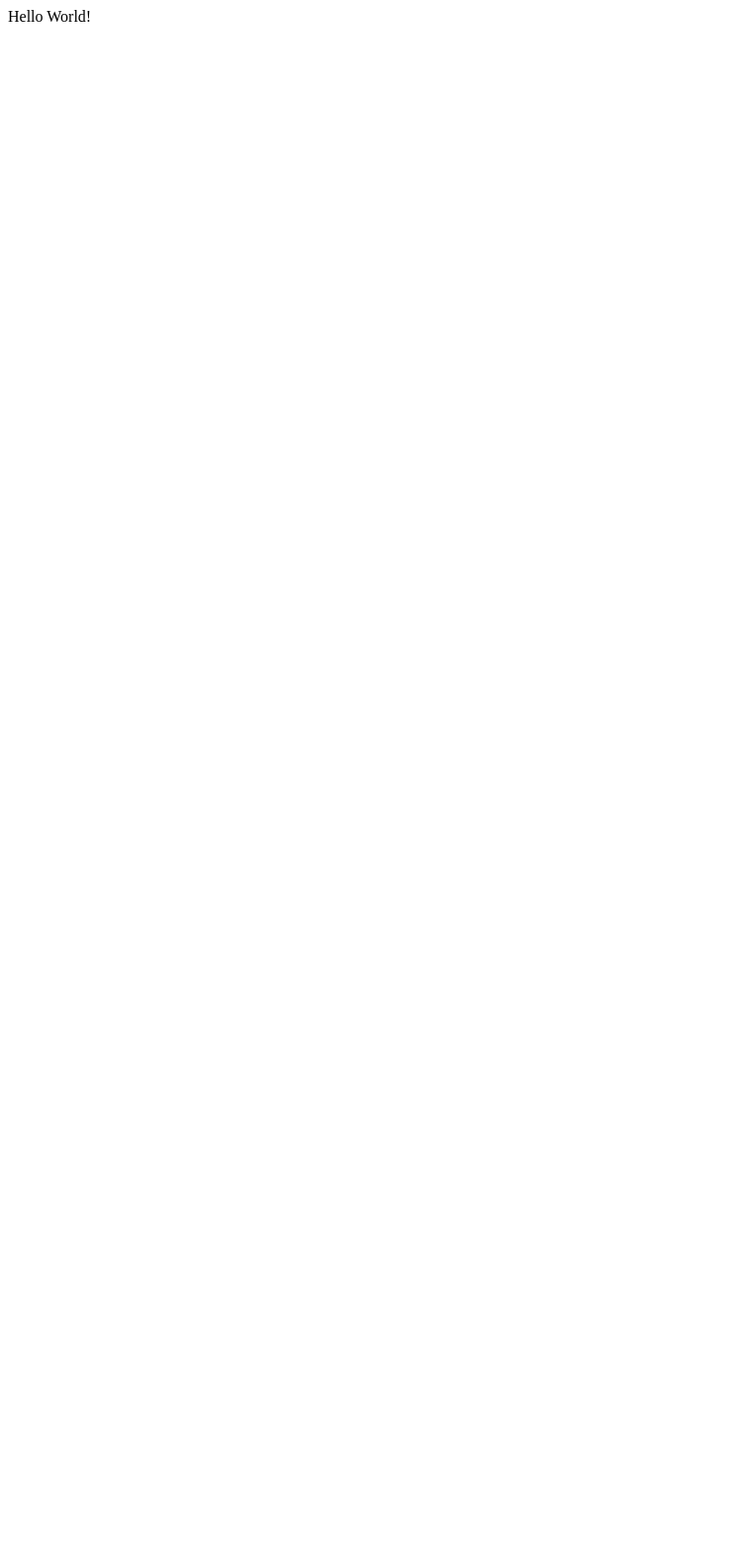
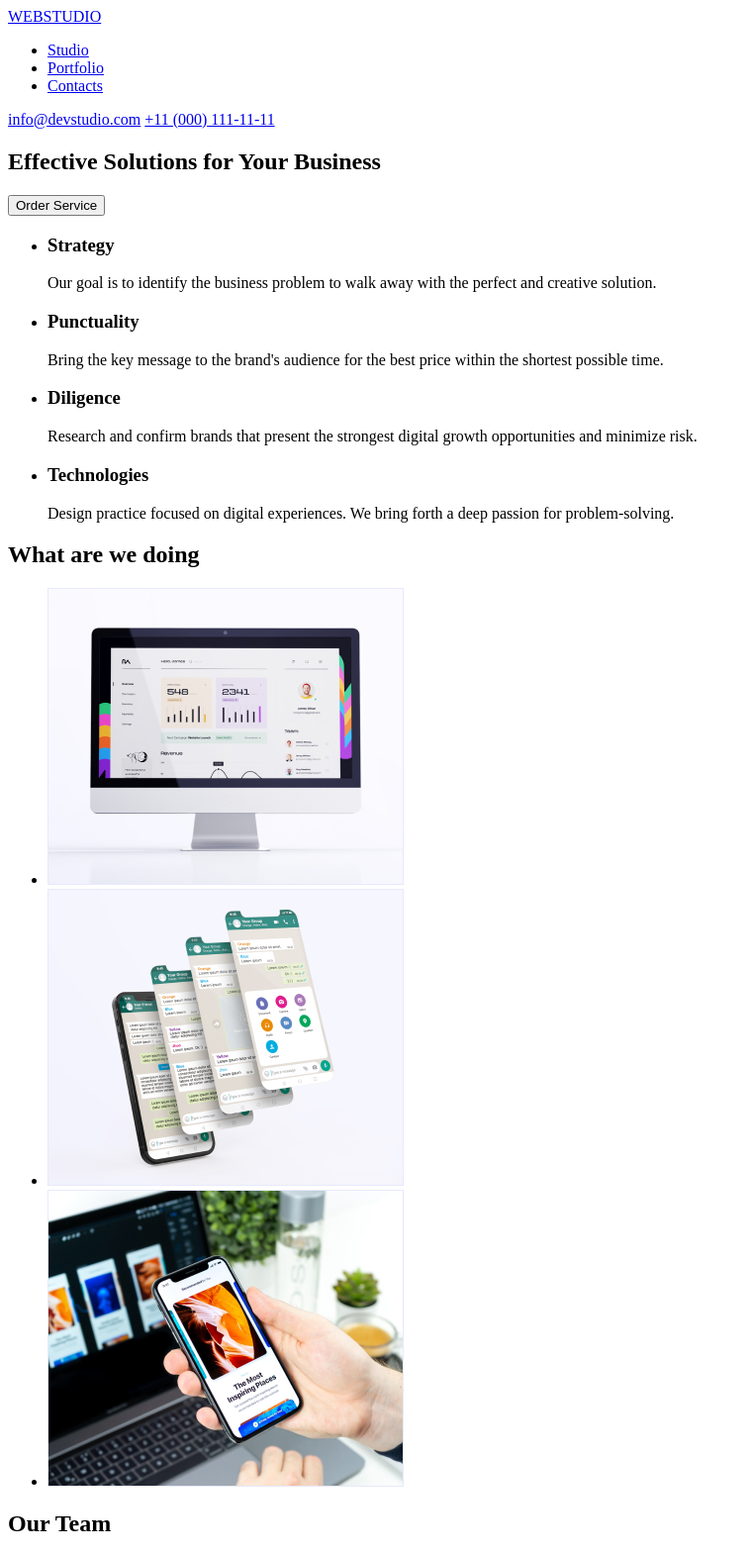
Before and after one commit to DarynaDvl/goit-markup-hw-01, a plain HTML site: page index.html in a window 1280 px wide. Shown: the top 1570 px of the page at 99% size, without its empty margins (0-759 px from the left). Before the commit the page ends 800 px from the top, so only its background shows below. Drawn offline with Linux system fonts and the light colour scheme.

Commit message:
version-1

```diff
--- a/index.html
+++ b/index.html
@@ -7,6 +7,141 @@
     <title>Document</title>
   </head>
   <body>
-    Hello World!
+    <header>
+      <nav>
+        <a href="./index.html" title="logotype"> WEBSTUDIO</a>
+        <ul>
+          <li>
+            <a href="#">Studio</a>
+          </li>
+          <li>
+            <a href="#">Portfolio</a>
+          </li>
+          <li>
+            <a href="#">Contacts</a>
+          </li>
+        </ul>
+      </nav>
+      <a href="mailto:info@devstudio.com">info@devstudio.com</a>
+      <a href="tel:+110001111111">+11 (000) 111-11-11</a>
+    </header>
+    <main>
+      <section>
+        <h1>Effective Solutions for Your Business</h1>
+        <button type="button">Order Service</button>
+      </section>
+
+      <section>
+        <ul>
+          <li>
+            <h3>Strategy</h3>
+            <p>
+              Our goal is to identify the business problem to walk away with the
+              perfect and creative solution.
+            </p>
+          </li>
+          <li>
+            <h3>Punctuality</h3>
+            <p>
+              Bring the key message to the brand's audience for the best price
+              within the shortest possible time.
+            </p>
+          </li>
+          <li>
+            <h3>Diligence</h3>
+            <p>
+              Research and confirm brands that present the strongest digital
+              growth opportunities and minimize risk.
+            </p>
+          </li>
+          <li>
+            <h3>Technologies</h3>
+            <p>
+              Design practice focused on digital experiences. We bring forth a
+              deep passion for problem-solving.
+            </p>
+          </li>
+        </ul>
+        <h2>What are we doing</h2>
+        <ul>
+          <li>
+            <img
+              src="./images/img-1.jpg"
+              alt="computer"
+              width="360"
+              height="300"
+            />
+          </li>
+          <li>
+            <img
+              src="./images/img-2.jpg"
+              alt="smartphone"
+              width="360"
+              height="300"
+            />
+          </li>
+          <li>
+            <img
+              src="./images/img-3.jpg"
+              alt="laptop and smartphone"
+              width="360"
+              height="300"
+            />
+          </li>
+        </ul>
+      </section>
+      <section>
+        <h2>Our Team</h2>
+        <ul>
+          <li>
+            <img
+              src="./images/mark-guerrero.jpg"
+              alt="Mark Guerrero"
+              width="264"
+              height="260"
+            />
+            <h3>Mark Guerrero</h3>
+            <p>Product Designer</p>
+          </li>
+          <li>
+            <img
+              src="./images/tom-ford.jpg"
+              alt="Tom Ford"
+              width="264"
+              height="260"
+            />
+            <h3>Tom Ford</h3>
+            <p>Frontend Developer</p>
+          </li>
+          <li>
+            <img
+              src="./images/camila-garcia.jpg"
+              alt="Camila Garcia"
+              width="264"
+              height="260"
+            />
+            <h3>Camila Garcia</h3>
+            <p>Marketing</p>
+          </li>
+          <li>
+            <img
+              src="./images/daniel-wilson.jpg"
+              alt="Daniel Wilson"
+              width="264"
+              height="260"
+            />
+            <h3>Daniel Wilson</h3>
+            <p>UI Designer</p>
+          </li>
+        </ul>
+      </section>
+    </main>
+    <footer>
+      <a href="./index.html" title="logotype"> WEBSTUDIO</a>
+      <p>
+        Increase the flow of customers and sales for your business with digital
+        marketing & growth solutions.
+      </p>
+    </footer>
   </body>
 </html>
```
Also changed, not shown: .prettierrc.json (added), images/camila-garcia.jpg (added), images/daniel-wilson.jpg (added), images/img-1.jpg (added), images/img-2.jpg (added), images/img-3.jpg (added), images/mark-guerrero.jpg (added), images/tom-ford.jpg (added).
